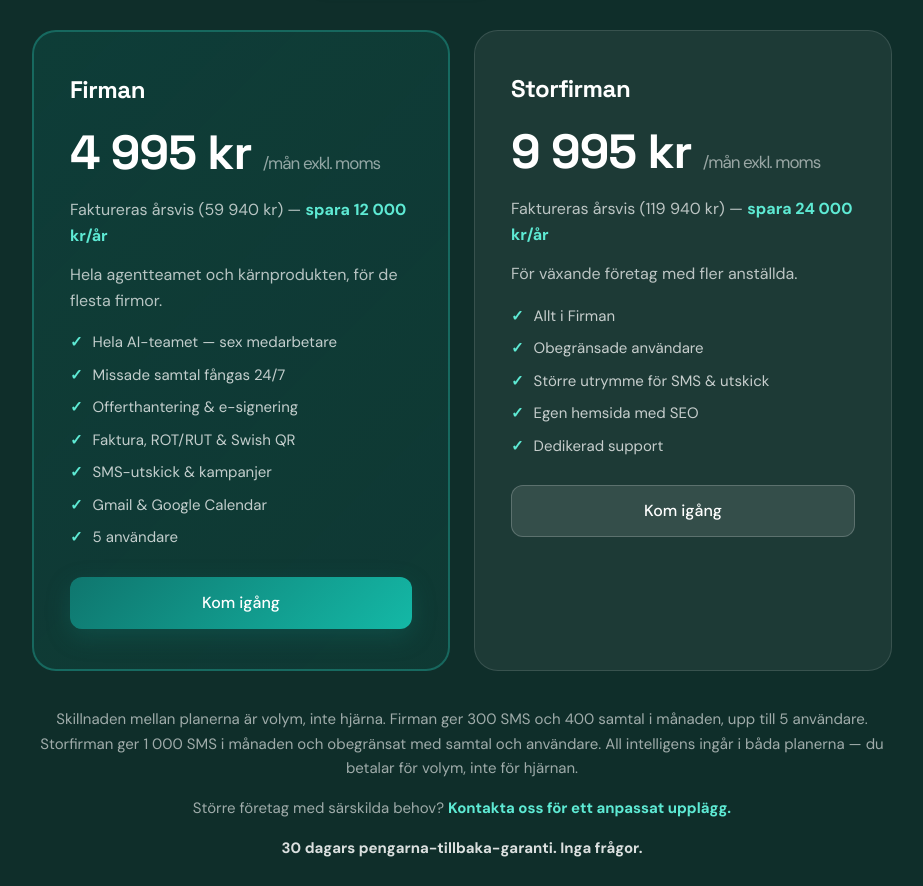
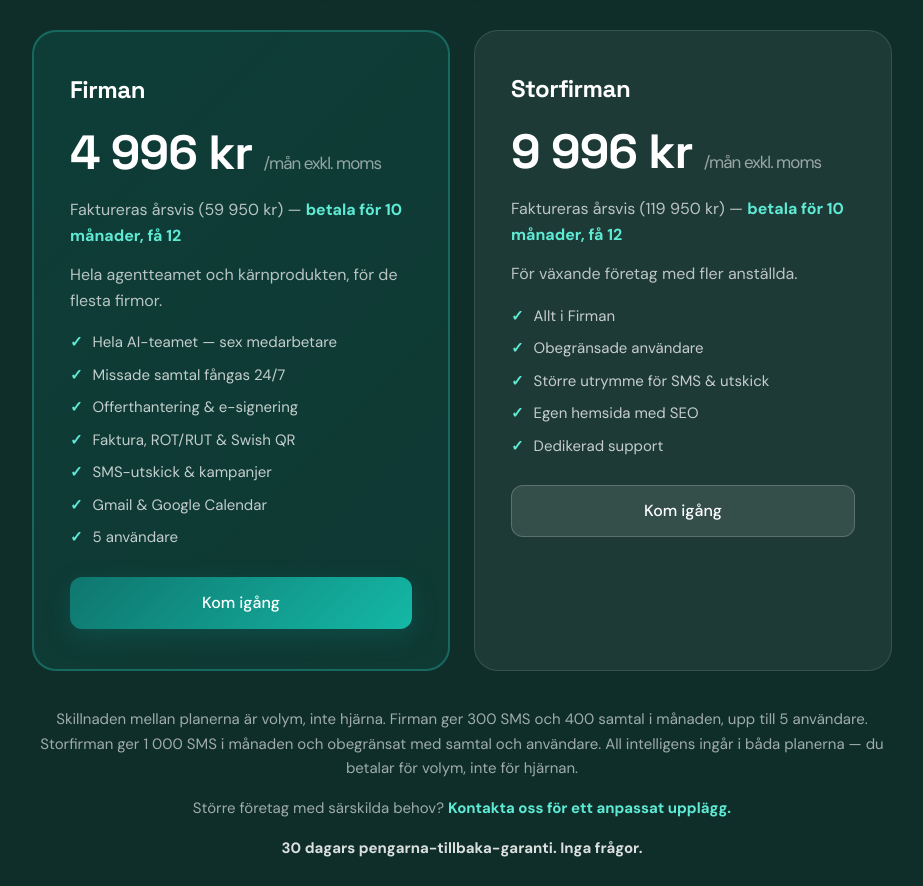
Before and after one commit to Ahogberg/handymate-landing, a website: page index.html in a window 1280 px wide. Shown: the part 8200-9086 px from the top of the page, without its empty margins (178-1101 px from the left). Drawn offline with Linux system fonts and the light colour scheme.

Commit message:
fix(pris): arspriserna i linje med dashboardens kanoniska getPlanYearlyPrice
59 950/119 950 kr/ar (betala for 10 manader, fa 12) - inte 59 940/119 940.
Manadsekvivalent visas som 4 996/9 996 kr/man (59 950/12 avrundat uppat,
aldrig lagre an vad som faktiskt faktureras). JSON-LD uppdaterad.

Co-Authored-By: Claude Fable 5 <noreply@anthropic.com>

```diff
--- a/index.html
+++ b/index.html
@@ -37,9 +37,9 @@
     "operatingSystem": "Web",
     "offers": {
       "@type": "Offer",
-      "price": "4995",
+      "price": "4996",
       "priceCurrency": "SEK",
-      "description": "Firman — 4 995 kr/mån vid årsbetalning (59 940 kr/år) eller 5 995 kr/mån månadsvis"
+      "description": "Firman — 4 996 kr/mån vid årsbetalning (59 950 kr/år) eller 5 995 kr/mån månadsvis"
     },
     "provider": {
       "@type": "Organization",
@@ -503,8 +503,8 @@
     <div class="price-grid">
       <div class="price-card featured reveal">
         <h3>Firman</h3>
-        <div class="price-value"><span data-price data-year="4 995" data-month="5 995">4 995</span> kr <small>/mån exkl. moms</small></div>
-        <p class="price-note" data-note data-year="Faktureras årsvis (59 940 kr) — <b>spara 12 000 kr/år</b>" data-month="Löpande månadsvis, ingen bindningstid">Faktureras årsvis (59 940 kr) — <b>spara 12 000 kr/år</b></p>
+        <div class="price-value"><span data-price data-year="4 996" data-month="5 995">4 996</span> kr <small>/mån exkl. moms</small></div>
+        <p class="price-note" data-note data-year="Faktureras årsvis (59 950 kr) — <b>betala för 10 månader, få 12</b>" data-month="Löpande månadsvis, ingen bindningstid">Faktureras årsvis (59 950 kr) — <b>betala för 10 månader, få 12</b></p>
         <p>Hela agentteamet och kärnprodukten, för de flesta firmor.</p>
         <ul class="price-features">
           <li>Hela AI-teamet — sex medarbetare</li>
@@ -519,8 +519,8 @@
       </div>
       <div class="price-card reveal" style="transition-delay:.1s">
         <h3>Storfirman</h3>
-        <div class="price-value"><span data-price data-year="9 995" data-month="11 995">9 995</span> kr <small>/mån exkl. moms</small></div>
-        <p class="price-note" data-note data-year="Faktureras årsvis (119 940 kr) — <b>spara 24 000 kr/år</b>" data-month="Löpande månadsvis, ingen bindningstid">Faktureras årsvis (119 940 kr) — <b>spara 24 000 kr/år</b></p>
+        <div class="price-value"><span data-price data-year="9 996" data-month="11 995">9 996</span> kr <small>/mån exkl. moms</small></div>
+        <p class="price-note" data-note data-year="Faktureras årsvis (119 950 kr) — <b>betala för 10 månader, få 12</b>" data-month="Löpande månadsvis, ingen bindningstid">Faktureras årsvis (119 950 kr) — <b>betala för 10 månader, få 12</b></p>
         <p>För växande företag med fler anställda.</p>
         <ul class="price-features">
           <li>Allt i Firman</li>
@@ -594,7 +594,7 @@
 
   // Pristoggle: årsvis (default, säljs först) ⇄ månadsvis.
   // Siffrorna ligger i data-attribut på varje kort — EN sanning per kort,
-  // ingen sifferlogik i JS (12 000/24 000 kr/år är exakt: (5995−4995)×12).
+  // ingen sifferlogik i JS. Årspriser = dashboardens getPlanYearlyPrice (10× månadspris, "betala för 10, få 12") — ändra ALDRIG här utan att ändra där.
   (function () {
     const yearBtn = document.getElementById('billYear');
     const monthBtn = document.getElementById('billMonth');
```
